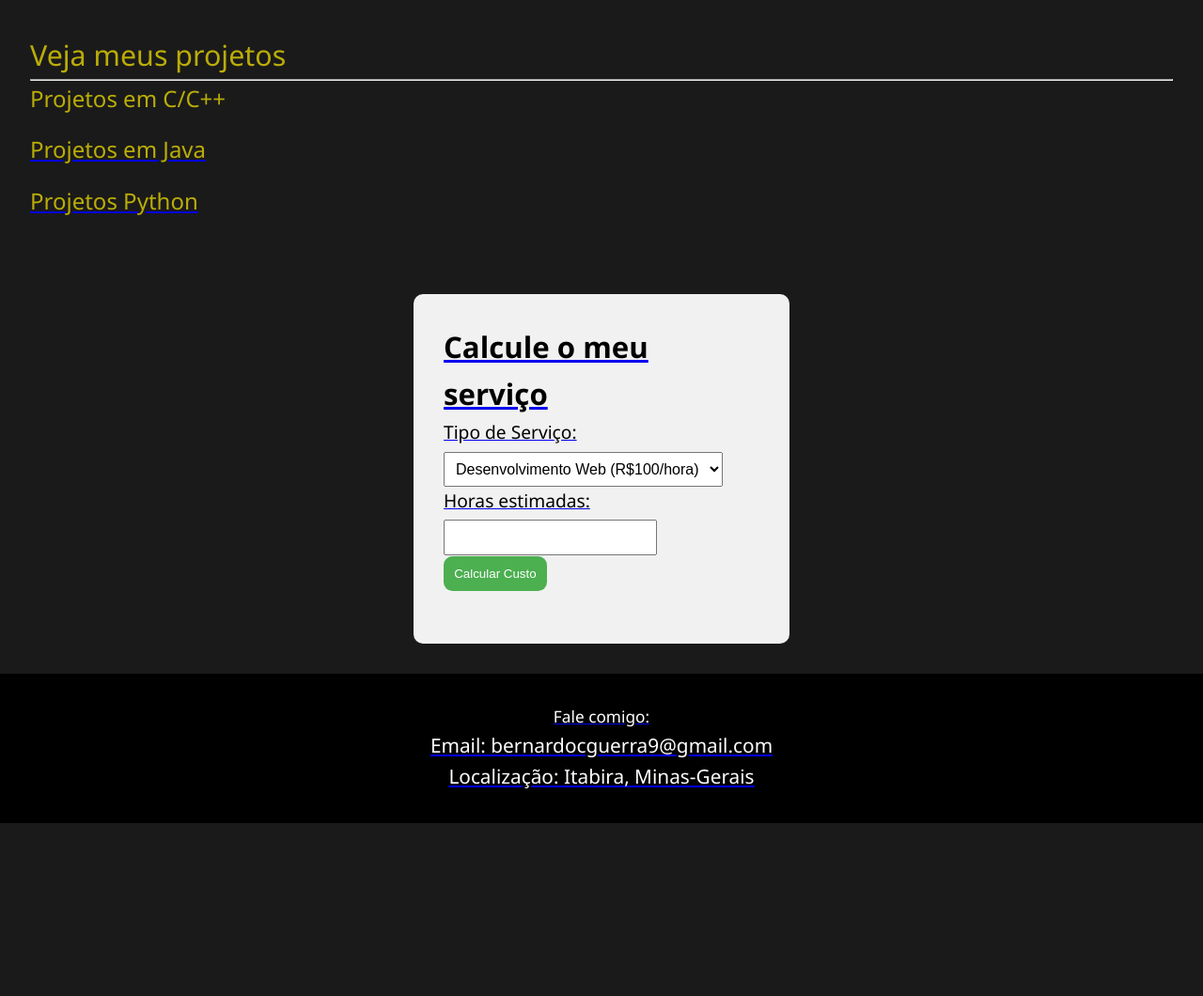
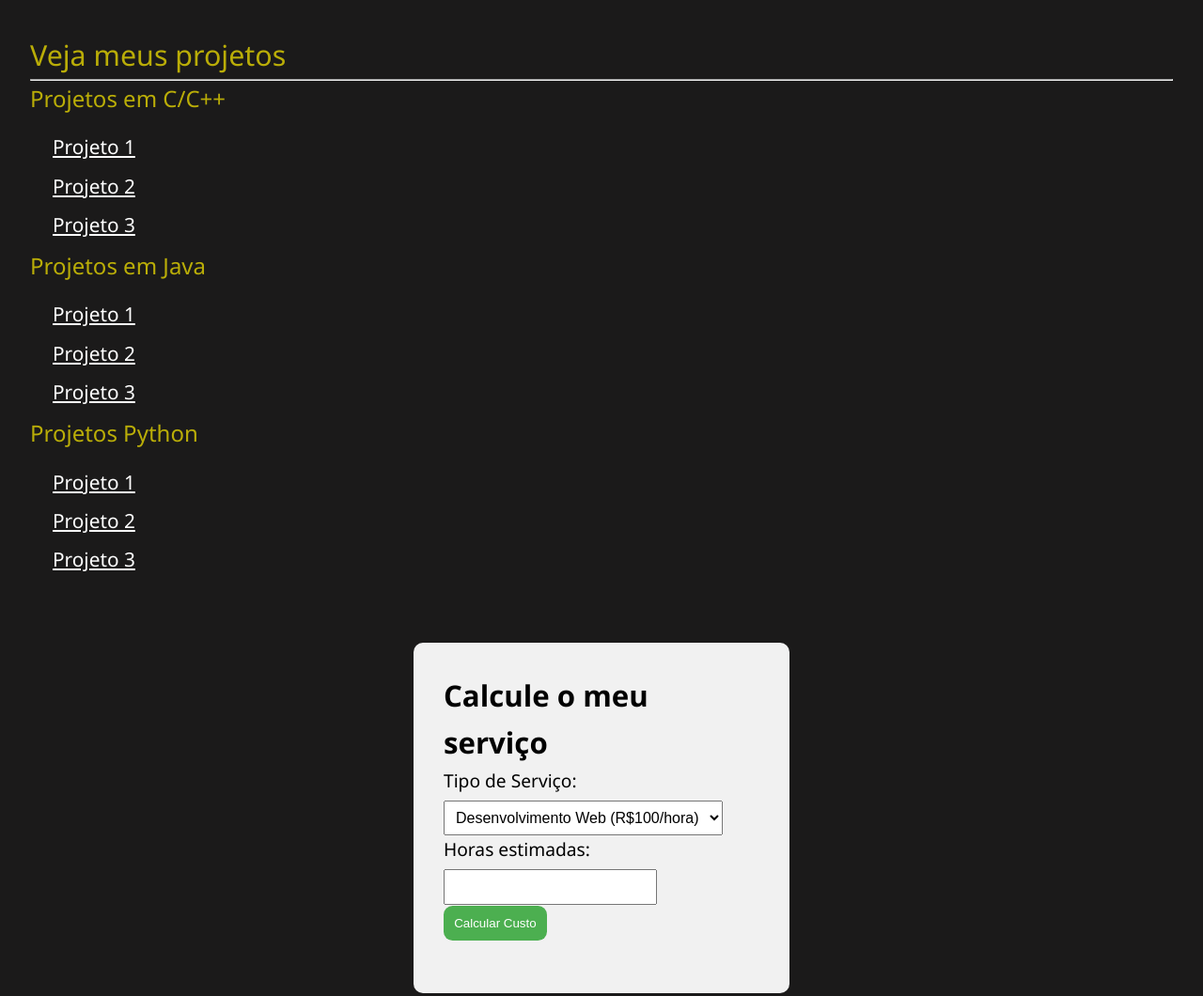
Before and after one commit to bernardoguerraa/DevWeb_UNIFEI, a plain HTML site: page projeto_n1/index.html in a window 1280 px wide. Shown: the part 2710-3770 px from the top of the page at 94% size. Before the commit the page ends 3586 px from the top, so only its background shows below. Drawn offline with Linux system fonts and the light colour scheme.

Commit message:
Update index.html

```diff
--- a/projeto_n1/index.html
+++ b/projeto_n1/index.html
@@ -147,21 +147,21 @@
         <hr class="linhas_tit">
         <h6>Projetos em C/C++</h6>
         <ul>
-            <li><a href="https://github.com" target="_blank"Projeto 1></li>
-            <li><a href="https://github.com" target="_blank"Projeto 2></li>
-            <li><a href="https://github.com" target="_blank"Projeto 3></li>
+            <li>Projeto 1</li>
+            <li>Projeto 2</li>
+            <li>Projeto 3</li>
         </ul>
         <h6>Projetos em Java</h6>
         <ul>
-            <li><a href="https://github.com" target="_blank"Projeto 1></li>
-            <li><a href="https://github.com" target="_blank"Projeto 2></li>
-            <li><a href="https://github.com" target="_blank"Projeto 3></li>
+            <li>Projeto 1</li>
+            <li>Projeto 2</li>
+            <li>Projeto 3</li>
         </ul>
         <h6>Projetos Python</h6>
         <ul>
-            <li><a href="https://github.com" target="_blank"Projeto 1></li>
-            <li><a href="https://github.com" target="_blank"Projeto 2></li>
-            <li><a href="https://github.com" target="_blank"Projeto 3></li>
+            <li>Projeto 1</li>
+            <li>Projeto 2</li>
+            <li>Projeto 3</li>
         </ul>
     </section>
 
```
